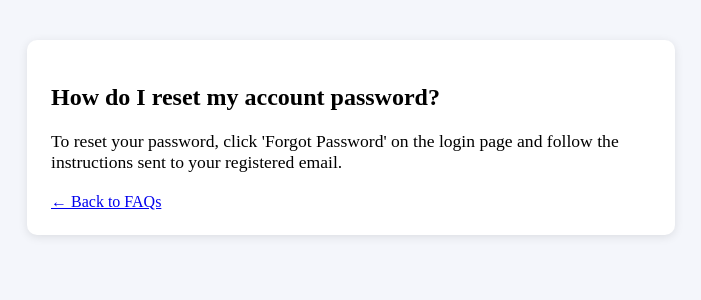
After one commit to sushumna-a/ai-customer-service-labs, a Flask app: page /faq/1 in a window 1280 px wide. The commit adds this page. Shown: the top 300 px of the page, without its empty margins (289-990 px from the left). Run offline with Flask 3, Linux system fonts and the light colour scheme; parts of the project's set-up code (start-up, migrations or seed data) failed here and were passed over.

Commit message:
Addition of trained intent models, FAQ system, and interactive chat integration

```diff
--- a/app.py
+++ b/app.py
@@ -1,12 +1,19 @@
+import json
 from flask import Flask, render_template, request, jsonify
 import joblib
 import spacy
+import os
 
-intent_model = joblib.load('models/intent_model.pkl')
-vectorizer = joblib.load('models/vectorizer.pkl')
+# Load models
+intent_model = joblib.load(os.path.join('models', 'intent_model.pkl'))
+vectorizer = joblib.load(os.path.join('models', 'vectorizer.pkl'))
 nlp = spacy.load("en_core_web_sm")
 
 app = Flask(__name__)
+
+# Load FAQs from JSON file at startup
+with open('faqs.json', encoding='utf-8') as f:
+    faq_list = json.load(f)
 
 def extract_entities(text):
     doc = nlp(text)
@@ -14,7 +21,14 @@ def extract_entities(text):
 
 @app.route('/')
 def home():
-    return render_template('index.html')
+    return render_template('index.html', faqs=faq_list)
+
+@app.route('/faq/<int:faq_id>')
+def faq_detail(faq_id):
+    faq = next((f for f in faq_list if f['id'] == faq_id), None)
+    if not faq:
+        return "FAQ not found", 404
+    return render_template('faq_detail.html', faq=faq)
 
 @app.route('/predict', methods=['POST'])
 def predict():
--- /dev/null
+++ b/faqs.json
@@ -0,0 +1,52 @@
+[
+  {
+    "id": 1,
+    "question": "How do I reset my account password?",
+    "answer": "To reset your password, click 'Forgot Password' on the login page and follow the instructions sent to your registered email."
+  },
+  {
+    "id": 2,
+    "question": "How can I check my account balance?",
+    "answer": "Log in to your account and navigate to the 'Account Summary' section to view your current balance."
+  },
+  {
+    "id": 3,
+    "question": "What should I do if I lose my debit card?",
+    "answer": "Immediately report the lost card via the mobile app or call our helpline. We will block your card and issue a new one."
+  },
+  {
+    "id": 4,
+    "question": "How do I dispute a transaction?",
+    "answer": "Go to 'Recent Transactions,' select the disputed item, and click 'Dispute.' Fill out the form to submit your claim."
+  },
+  {
+    "id": 5,
+    "question": "How can I apply for a loan online?",
+    "answer": "Visit the 'Loans' section in your dashboard and click 'Apply Now.' Complete the application form and submit."
+  },
+  {
+    "id": 6,
+    "question": "How do I update my contact information?",
+    "answer": "In the 'Profile' section, click 'Edit' to update your phone number, email, or address, then save the changes."
+  },
+  {
+    "id": 7,
+    "question": "What are the bank’s customer care hours?",
+    "answer": "Our customer care is available 24/7 via chat and phone support."
+  },
+  {
+    "id": 8,
+    "question": "How can I download my account statement?",
+    "answer": "Go to 'Statements,' select your desired period, and click 'Download' to get a PDF copy."
+  },
+  {
+    "id": 9,
+    "question": "How do I enable two-factor authentication?",
+    "answer": "In 'Security Settings,' toggle on two-factor authentication and follow the prompts to set it up."
+  },
+  {
+    "id": 10,
+    "question": "What fees are associated with my account?",
+    "answer": "See the 'Fee Schedule' under the 'Account Info' section for a detailed list of applicable charges."
+  }
+]
--- a/static/script.js
+++ b/static/script.js
@@ -15,6 +15,9 @@ function sendQuery() {
     .then(data => {
         let entities = data.entities.map(e => `<span class="entity">${e.text} (${e.label})</span>`).join(', ');
         let botMsg = `<b>Intent:</b> ${data.intent}<br><b>Entities:</b> ${entities || 'None'}`;
+        if (data.confidence) {
+            botMsg += `<br><b>Confidence:</b> ${(data.confidence * 100).toFixed(2)}%`;
+        }
         appendMessage('bot', botMsg);
         totalQueries++;
         document.getElementById('total-queries').innerText = totalQueries;
--- a/static/style.css
+++ b/static/style.css
@@ -8,3 +8,4 @@ input[type="text"] { width: 80%; padding: 8px; border-radius: 4px; border: 1px s
 button { padding: 8px 16px; border: none; background: #2a7ae2; color: #fff; border-radius: 4px; cursor: pointer; }
 button:hover { background: #185fa2; }
 .nav-tabs .nav-link.active { background: #eaf6ff; color: #0b5fa5; }
+.faq-answer { font-size: 1.1em; margin: 20px 0; }
--- /dev/null
+++ b/templates/faq_detail.html
@@ -0,0 +1,16 @@
+<!DOCTYPE html>
+<html>
+<head>
+    <title>{{ faq.question }}</title>
+    <link rel="stylesheet" href="{{ url_for('static', filename='style.css') }}">
+</head>
+<body>
+    <div class="container mt-4">
+        <h2>{{ faq.question }}</h2>
+        <div class="faq-answer">
+            <p>{{ faq.answer }}</p>
+        </div>
+        <a href="{{ url_for('home') }}">&#8592; Back to FAQs</a>
+    </div>
+</body>
+</html>
```
Also changed, not shown: templates/index.html (+7 -5 lines), train_models.py (added, +40 -0 lines).
